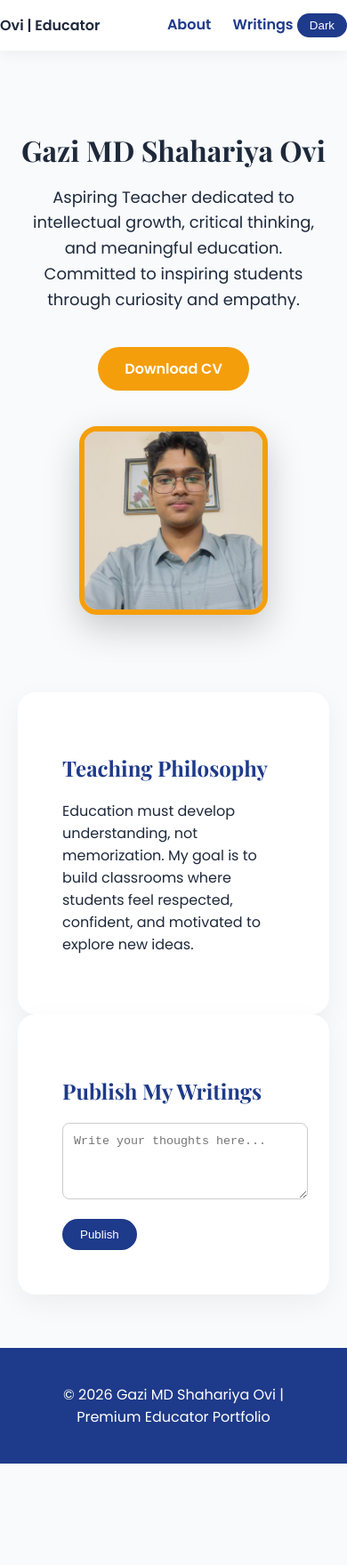
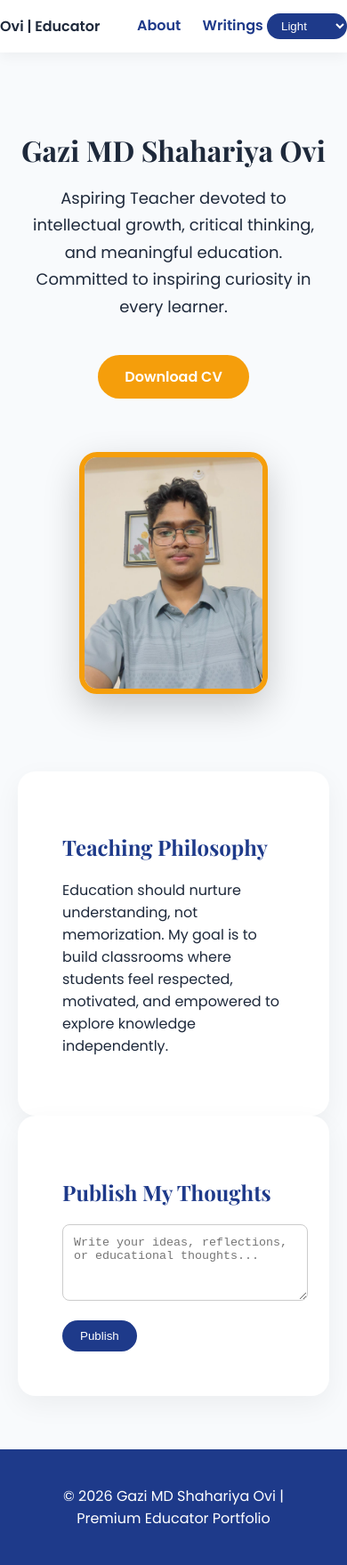
Before and after one commit to infothebinarythinker-pixel/infothebinarythinker-pixel.github.io, a plain HTML site: page index.html in a window 390 px wide. Shown: the whole page at 89% size. Before the commit the page ends 1645 px from the top, so only its background shows below. Drawn offline with nearby package versions, Linux system fonts and the light colour scheme.

Commit message:
Refactor HTML and CSS for theme management
Updated theme variables and added theme switcher functionality. Improved layout and styling for better user experience.

```diff
--- a/index.html
+++ b/index.html
@@ -9,26 +9,43 @@
 
 <style>
 
-/* ====== GLOBAL ====== */
+/* ================== THEME VARIABLES ================== */
 :root{
+--bg:#f8fafc;
+--card:#ffffff;
+--text:#1e293b;
 --primary:#1e3a8a;
 --accent:#f59e0b;
---dark:#0f172a;
---light:#f8fafc;
---text:#1e293b;
 }
 
+body.dark{
+--bg:#0f172a;
+--card:#1e293b;
+--text:#f1f5f9;
+--primary:#3b82f6;
+--accent:#fbbf24;
+}
+
+body.elegant{
+--bg:#fdf6ec;
+--card:#ffffff;
+--text:#3e2c1c;
+--primary:#7c2d12;
+--accent:#b45309;
+}
+
+/* ================== GLOBAL ================== */
 body{
 margin:0;
 font-family:'Poppins',sans-serif;
-background:var(--light);
+background:var(--bg);
 color:var(--text);
 transition:0.4s;
+scroll-behavior:smooth;
 }
 
-body.dark{
-background:var(--dark);
-color:white;
+h1,h2{
+font-family:'Playfair Display',serif;
 }
 
 .container{
@@ -37,18 +54,25 @@ margin:auto;
 padding:0 20px;
 }
 
-/* ===== NAV ===== */
+/* ================== SCROLL PROGRESS ================== */
+#progress{
+position:fixed;
+top:0;
+left:0;
+height:4px;
+background:var(--accent);
+width:0%;
+z-index:9999;
+}
+
+/* ================== NAV ================== */
 nav{
 position:fixed;
 width:100%;
 top:0;
-background:white;
+background:var(--card);
 box-shadow:0 4px 15px rgba(0,0,0,0.05);
 z-index:1000;
-}
-
-body.dark nav{
-background:#1e293b;
 }
 
 .nav-inner{
@@ -65,16 +89,16 @@ margin-left:20px;
 font-weight:600;
 }
 
-.toggle{
+.theme-switch{
+padding:6px 12px;
+border-radius:20px;
+border:none;
+cursor:pointer;
 background:var(--primary);
 color:white;
-border:none;
-padding:6px 14px;
-border-radius:20px;
-cursor:pointer;
 }
 
-/* ===== HERO ===== */
+/* ================== HERO ================== */
 .hero{
 padding-top:120px;
 padding-bottom:80px;
@@ -84,29 +108,24 @@ padding-bottom:80px;
 display:grid;
 grid-template-columns:1fr 1fr;
 align-items:center;
-gap:40px;
+gap:60px;
 }
 
 .hero-text h1{
-font-family:'Playfair Display',serif;
-font-size:42px;
+font-size:44px;
 margin-bottom:10px;
 }
 
 .hero-text p{
 font-size:18px;
-line-height:1.6;
-}
-
-.hero-image{
-text-align:center;
+line-height:1.7;
 }
 
 .hero-image img{
 width:260px;
-height:260px;
+height:320px;
+object-fit:cover;
 border-radius:20px;
-object-fit:cover;
 box-shadow:0 15px 40px rgba(0,0,0,0.2);
 border:6px solid var(--accent);
 }
@@ -122,35 +141,30 @@ border-radius:30px;
 font-weight:600;
 }
 
-/* ===== SECTIONS ===== */
+/* ================== SECTIONS ================== */
 section{
-padding:70px 0;
+padding:80px 0;
 }
 
 .section-box{
-background:white;
+background:var(--card);
 padding:50px;
 border-radius:20px;
 box-shadow:0 10px 30px rgba(0,0,0,0.05);
 }
 
-body.dark .section-box{
-background:#1e293b;
-}
-
 .section-title{
-font-family:'Playfair Display',serif;
 color:var(--primary);
 margin-bottom:20px;
 }
 
-/* ===== WRITING SYSTEM ===== */
+/* ================== WRITING ================== */
 .write-box textarea{
 width:100%;
 padding:12px;
-margin-bottom:15px;
 border-radius:8px;
 border:1px solid #ccc;
+margin-bottom:15px;
 }
 
 .write-box button{
@@ -173,7 +187,19 @@ body.dark .post{
 background:#334155;
 }
 
-/* ===== RESPONSIVE ===== */
+/* ================== ANIMATIONS ================== */
+.fade{
+opacity:0;
+transform:translateY(40px);
+transition:1s ease;
+}
+
+.fade.show{
+opacity:1;
+transform:translateY(0);
+}
+
+/* ================== RESPONSIVE ================== */
 @media(max-width:900px){
 .hero-inner{
 grid-template-columns:1fr;
@@ -182,7 +208,7 @@ text-align:center;
 
 .hero-image img{
 width:200px;
-height:200px;
+height:260px;
 }
 
 .hero-text h1{
@@ -203,27 +229,33 @@ margin-top:60px;
 
 <body>
 
+<div id="progress"></div>
+
 <nav>
 <div class="container nav-inner">
 <div><strong>Ovi | Educator</strong></div>
 <div>
 <a href="#about">About</a>
 <a href="#writing">Writings</a>
-<button class="toggle" onclick="toggleMode()">Dark</button>
+<select class="theme-switch" onchange="switchTheme(this.value)">
+<option value="light">Light</option>
+<option value="dark">Dark</option>
+<option value="elegant">Elegant</option>
+</select>
 </div>
 </div>
 </nav>
 
 <!-- HERO -->
-<section class="hero container">
+<section class="hero container fade">
 <div class="hero-inner">
 
 <div class="hero-text">
 <h1>Gazi MD Shahariya Ovi</h1>
 <p>
-Aspiring Teacher dedicated to intellectual growth,
+Aspiring Teacher devoted to intellectual growth,
 critical thinking, and meaningful education.
-Committed to inspiring students through curiosity and empathy.
+Committed to inspiring curiosity in every learner.
 </p>
 <a href="cv.pdf" download class="btn">Download CV</a>
 </div>
@@ -236,25 +268,24 @@ Committed to inspiring students through curiosity and empathy.
 </section>
 
 <!-- ABOUT -->
-<section id="about" class="container">
+<section id="about" class="container fade">
 <div class="section-box">
 <h2 class="section-title">Teaching Philosophy</h2>
 <p>
-Education must develop understanding, not memorization.
+Education should nurture understanding, not memorization.
 My goal is to build classrooms where students feel respected,
-confident, and motivated to explore new ideas.
+motivated, and empowered to explore knowledge independently.
 </p>
 </div>
 </section>
 
 <!-- WRITING SYSTEM -->
-<section id="writing" class="container">
+<section id="writing" class="container fade">
 <div class="section-box">
-
-<h2 class="section-title">Publish My Writings</h2>
+<h2 class="section-title">Publish My Thoughts</h2>
 
 <div class="write-box">
-<textarea id="postContent" rows="4" placeholder="Write your thoughts here..."></textarea>
+<textarea id="postContent" rows="4" placeholder="Write your ideas, reflections, or educational thoughts..."></textarea>
 <button onclick="addPost()">Publish</button>
 </div>
 
@@ -269,12 +300,32 @@ confident, and motivated to explore new ideas.
 
 <script>
 
-/* DARK MODE */
-function toggleMode(){
-document.body.classList.toggle("dark");
+/* ================= THEME SWITCHER ================= */
+function switchTheme(theme){
+document.body.classList.remove("dark","elegant");
+if(theme==="dark") document.body.classList.add("dark");
+if(theme==="elegant") document.body.classList.add("elegant");
 }
 
-/* SIMPLE BLOG SYSTEM */
+/* ================= SCROLL PROGRESS ================= */
+window.onscroll=function(){
+let winScroll=document.documentElement.scrollTop;
+let height=document.documentElement.scrollHeight-document.documentElement.clientHeight;
+let scrolled=(winScroll/height)*100;
+document.getElementById("progress").style.width=scrolled+"%";
+};
+
+/* ================= FADE ANIMATION ================= */
+const faders=document.querySelectorAll(".fade");
+window.addEventListener("scroll",()=>{
+faders.forEach(el=>{
+if(el.getBoundingClientRect().top<window.innerHeight-100){
+el.classList.add("show");
+}
+});
+});
+
+/* ================= BLOG SYSTEM ================= */
 function addPost(){
 let content=document.getElementById("postContent").value;
 if(content.trim()=="") return;
@@ -290,7 +341,7 @@ function displayPosts(){
 let posts=JSON.parse(localStorage.getItem("posts"))||[];
 let container=document.getElementById("posts");
 container.innerHTML="";
-posts.reverse().forEach(post=>{
+posts.slice().reverse().forEach(post=>{
 let div=document.createElement("div");
 div.className="post";
 div.innerText=post;
```
